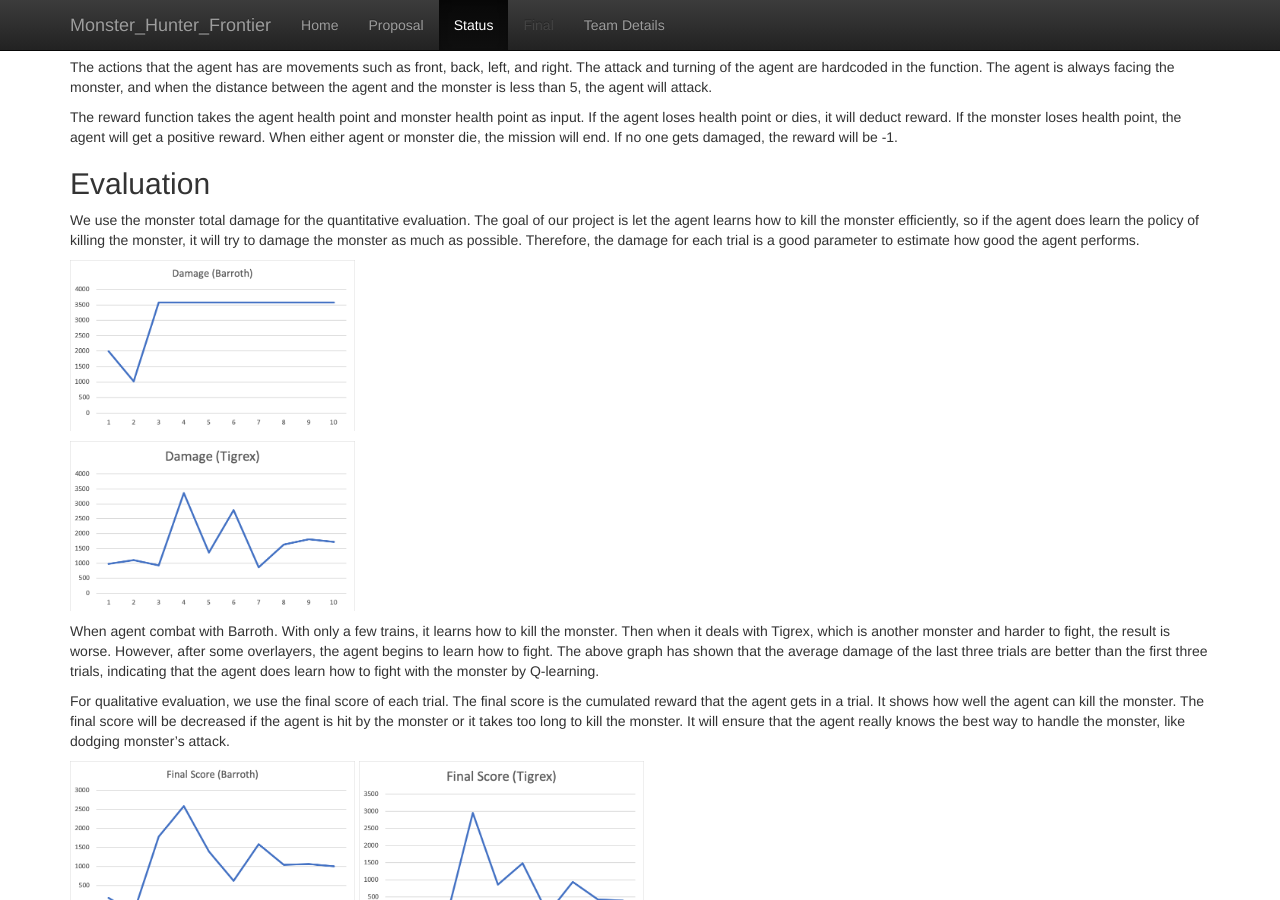
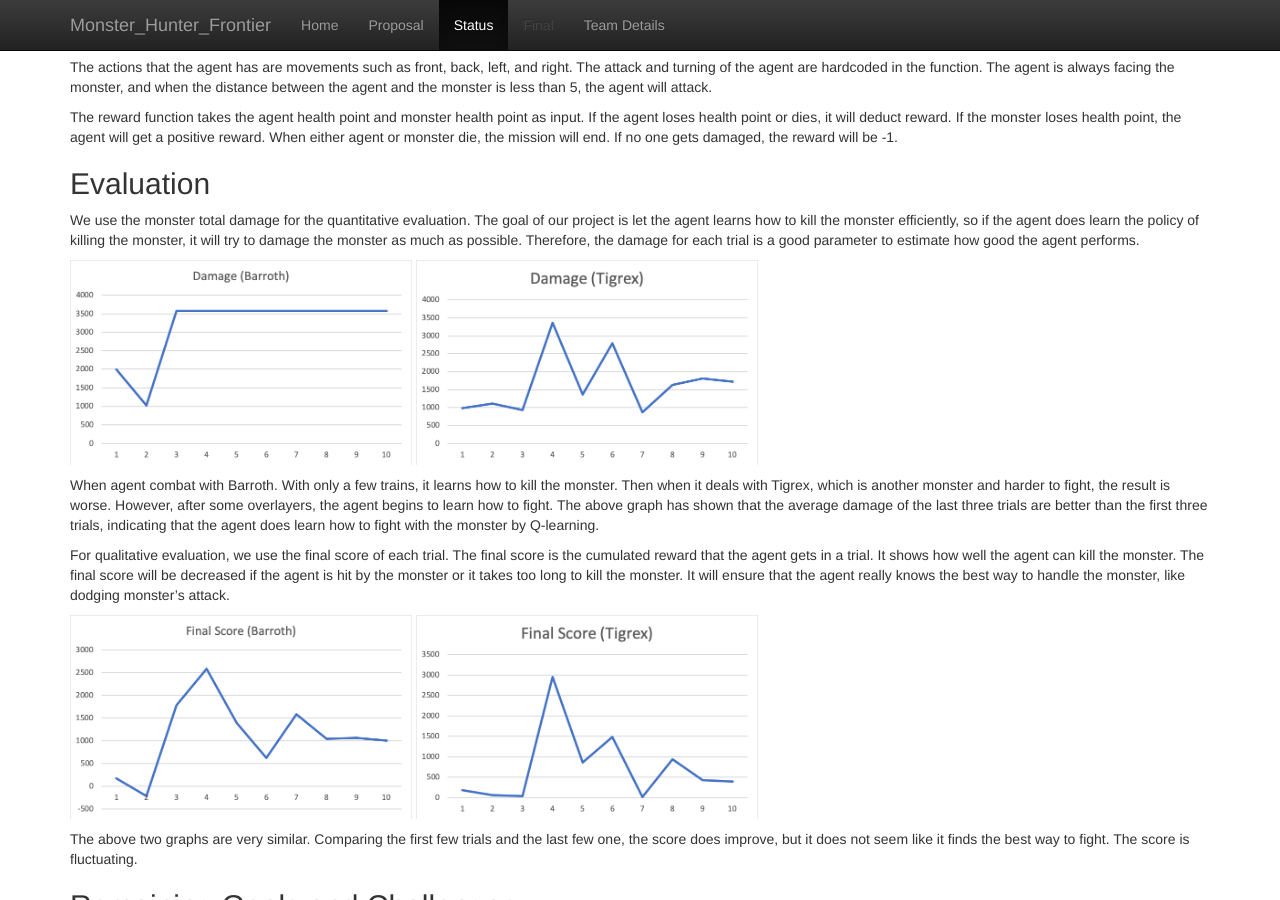
Before and after one commit to zihuazhang337/Group-25, a Jekyll site: the page built from docs/status.md, in a window 1280 px wide and 900 px high, scrolled down 542 px. Built offline with Jekyll 4.4.1, drawn with Linux system fonts in a browser that asks for light colours.

Commit message:
Update status.md

```diff
--- a/docs/status.md
+++ b/docs/status.md
@@ -21,16 +21,15 @@ The reward function takes the agent health point and monster health point as inp
 ## Evaluation
 We use the monster total damage for the quantitative evaluation. The goal of our project is let the agent learns how to kill the monster efficiently, so if the agent does learn the policy of killing the monster, it will try to damage the monster as much as possible. Therefore, the damage for each trial is a good parameter to estimate how good the agent performs.
 
-![](/status_result/Damage_Barroth.png){:height="25%" width="25%"}
-
-![](/status_result/Damage_Tigrex.png){:height="25%" width="25%"}
+![](/status_result/Damage_Barroth.png){:height="30%" width="30%"}
+![](/status_result/Damage_Tigrex.png){:height="30%" width="30%"}
 
 When agent combat with Barroth. With only a few trains, it learns how to kill the monster. Then when it deals with Tigrex, which is another monster and harder to fight, the result is worse. However, after some overlayers, the agent begins to learn how to fight. The above graph has shown that the average damage of the last three trials are better than the first three trials, indicating that the agent does learn how to fight with the monster by Q-learning.
 
 For qualitative evaluation, we use the final score of each trial. The final score is the cumulated reward that the agent gets in a trial. It shows how well the agent can kill the monster. The final score will be decreased if the agent is hit by the monster or it takes too long to kill the monster. It will ensure that the agent really knows the best way to handle the monster, like dodging monster’s attack.
 
-![](/status_result/Final_score_Barroth.png){:height="25%" width="25%"}
-![](/status_result/Final_score_Tigrex.png){:height="25%" width="25%"}
+![](/status_result/Final_score_Barroth.png){:height="30%" width="30%"}
+![](/status_result/Final_score_Tigrex.png){:height="30%" width="30%"}
 
 The above two graphs are very similar. Comparing the first few trials and the last few one, the score does improve, but it does not seem like it finds the best way to fight. The score is fluctuating.
 
```
